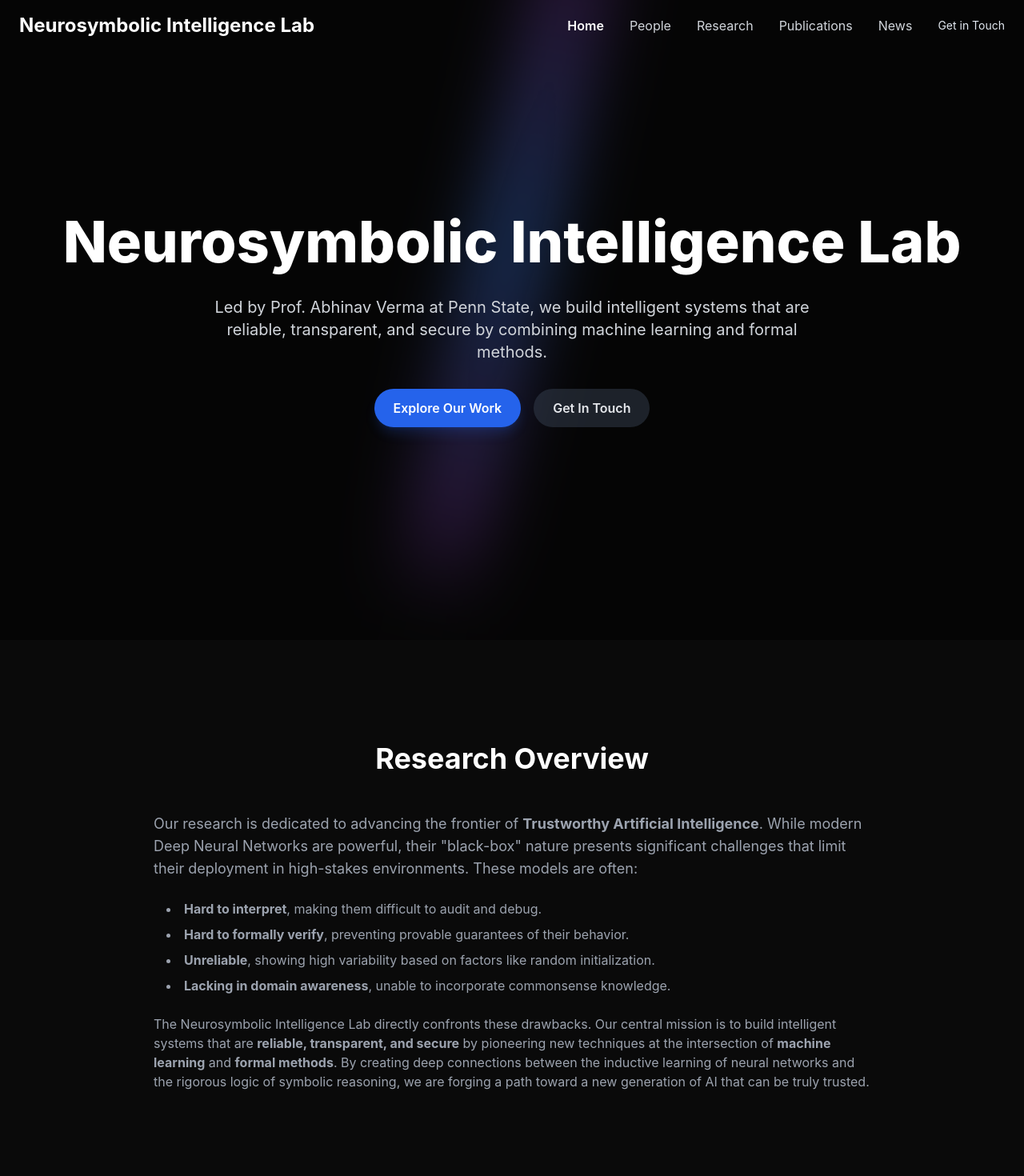
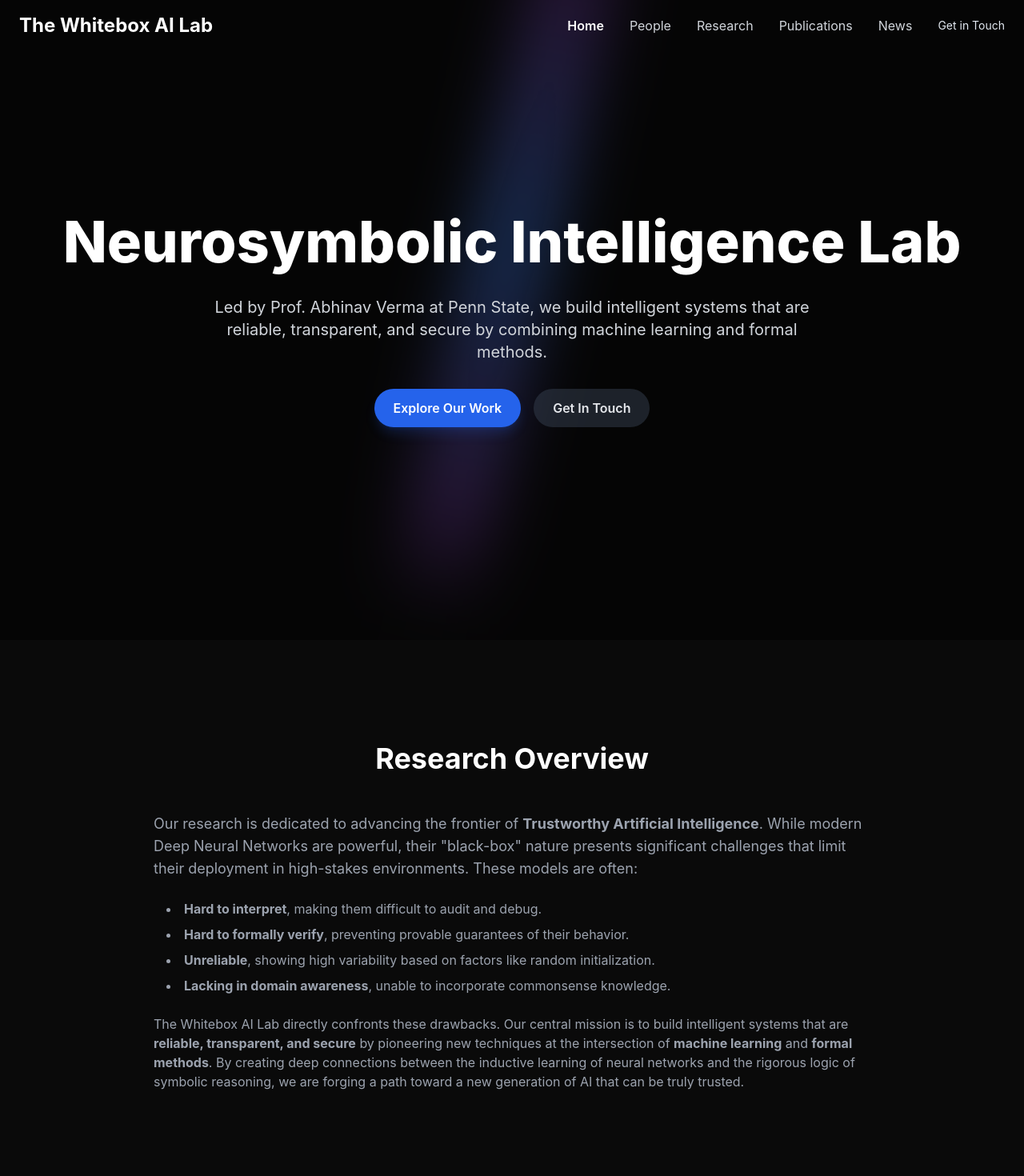
Before and after one commit to TanmayAmbadkar/lab-website, a React (Create React App) app: page / in a window 1280 px wide. Shown: the top 1470 px of the page at 80% size. Built offline with nearby package versions, Linux system fonts and the light colour scheme; no server answers; the database is empty.

Commit message:
Name change

```diff
--- a/package.json
+++ b/package.json
@@ -32,7 +32,7 @@
     "production": [
       ">0.2%",
       "not dead",
-      "not op_mini all"
+      "not op_miall"
     ],
     "development": [
       "last 1 chrome version",
--- a/public/index.html
+++ b/public/index.html
@@ -11,12 +11,12 @@
     <!-- ================================================================= -->
 
     <!-- Title: Appears in browser tabs and search results. Keep it concise. -->
-    <title>Neurosymbolic Intelligence Lab | Abhinav Verma | Penn State</title>
+    <title>The Whitebox AI Lab | Abhinav Verma | Penn State</title>
 
     <!-- Description: A brief summary of the page's content. Aim for ~160 characters. -->
     <meta
       name="description"
-      content="The Neurosymbolic Intelligence Lab at Penn State, led by Prof. Abhinav Verma, focuses on building trustworthy, reliable, and secure AI systems by combining machine learning and formal methods."
+      content="The Whitebox AI Lab at Penn State, led by Prof. Abhinav Verma, focuses on building trustworthy, reliable, and secure AI systems by combining machine learning and formal methods."
     />
 
     <!-- Keywords: Important terms related to your lab's research. -->
@@ -39,7 +39,7 @@
     <!-- ================================================================= -->
 
     <!-- For sharing on Facebook, LinkedIn, etc. -->
-    <meta property="og:title" content="Neurosymbolic Intelligence Lab | Penn State" />
+    <meta property="og:title" content="The Whitebox AI Lab | Penn State" />
     <meta property="og:description" content="Researching trustworthy and reliable AI by combining machine learning and formal methods." />
     <!-- IMPORTANT: Replace with a direct link to a preview image of your lab or logo. -->
     <meta property="og:image" content="%PUBLIC_URL%/lab-preview.png" />
@@ -52,7 +52,7 @@
 
     <!-- For sharing on Twitter -->
     <meta name="twitter:card" content="summary_large_image" />
-    <meta name="twitter:title" content="Neurosymbolic Intelligence Lab | Penn State" />
+    <meta name="twitter:title" content="The Whitebox AI Lab | Penn State" />
     <meta name="twitter:description" content="Researching trustworthy and reliable AI by combining machine learning and formal methods." />
     <!-- IMPORTANT: Replace with a direct link to a preview image. -->
     <meta name="twitter:image" content="%PUBLIC_URL%/lab-preview.png" />
--- a/src/App.js
+++ b/src/App.js
@@ -127,8 +127,8 @@
                         <nav className="container mx-auto px-6 py-4 flex justify-between items-center">
                             <Link to="/" className="text-2xl font-bold text-white">
                                 {/* --- UPDATED: Responsive lab name --- */}
-                                <span className="hidden md:inline">Neurosymbolic Intelligence Lab</span>
-                                <span className="md:hidden">NI Lab</span>
+                                <span className="hidden md:inline">The Whitebox AI Lab</span>
+                                <span className="md:hidden">Whitebox</span>
                             </Link>
                             <div className="hidden md:flex items-center space-x-8">
                                 <NavLink to="/">Home</NavLink>
--- a/src/pages/HomePage.js
+++ b/src/pages/HomePage.js
@@ -64,7 +64,7 @@
                             <li><strong>Lacking in domain awareness</strong>, unable to incorporate commonsense knowledge.</li>
                         </ul>
                         <p>
-                            The Neurosymbolic Intelligence Lab directly confronts these drawbacks. Our central mission is to build intelligent systems that are <strong>reliable, transparent, and secure</strong> by pioneering new techniques at the intersection of <strong>machine learning</strong> and <strong>formal methods</strong>. By creating deep connections between the inductive learning of neural networks and the rigorous logic of symbolic reasoning, we are forging a path toward a new generation of AI that can be truly trusted.
+                            The Whitebox AI Lab directly confronts these drawbacks. Our central mission is to build intelligent systems that are <strong>reliable, transparent, and secure</strong> by pioneering new techniques at the intersection of <strong>machine learning</strong> and <strong>formal methods</strong>. By creating deep connections between the inductive learning of neural networks and the rigorous logic of symbolic reasoning, we are forging a path toward a new generation of AI that can be truly trusted.
                         </p>
                     </div>
                 </div>
```
